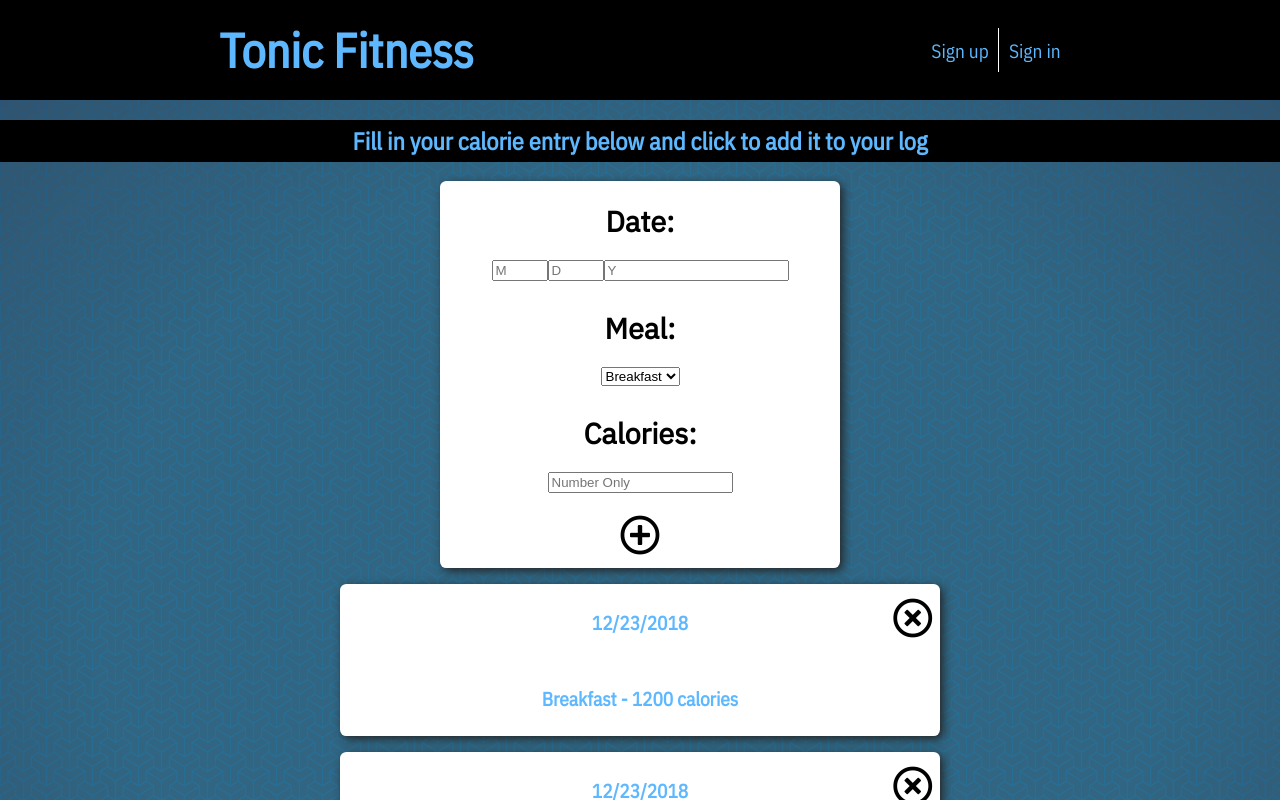
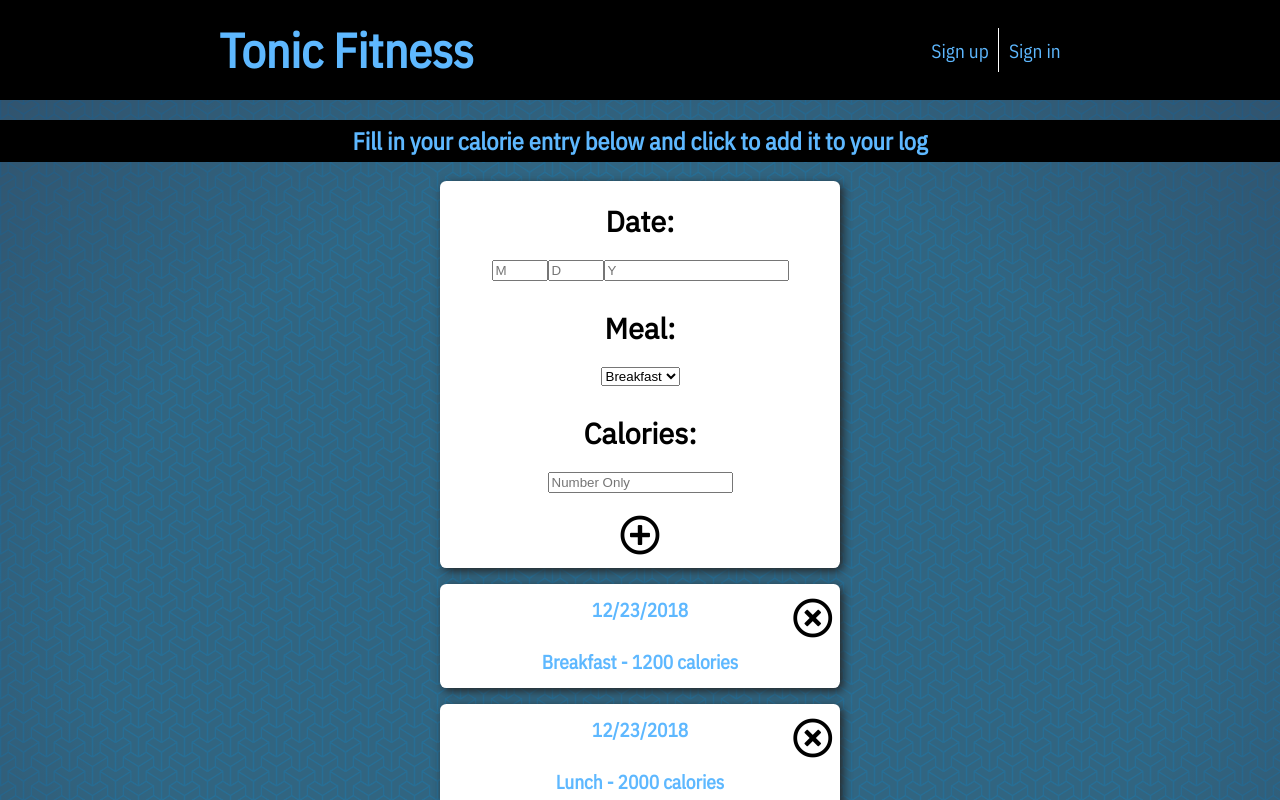
Before and after one commit to chingu-voyages/geckos-project-11, a React (Create React App) app in the folder tonic-fitness/: page /log in a window 1280 px wide. Shown: the top 800 px of the page. Built offline with nearby package versions, Linux system fonts and the light colour scheme.

Commit message:
Layout and style Log entries

```diff
--- a/tonic-fitness/src/stylesheets/Log.scss
+++ b/tonic-fitness/src/stylesheets/Log.scss
@@ -61,7 +61,7 @@
   .entry-log {
     position: relative;
     width: 80%;
-    max-width: 600px;
+    max-width: 400px;
     margin: 1em auto;
     background-color: #fff;
     border-radius: 0.4em;
@@ -74,6 +74,8 @@
   }
 
   .log-entry-item {
+    padding: 0;
+    margin: 0.7em 0;
     font-size: 1.2em;
   }
 
```
